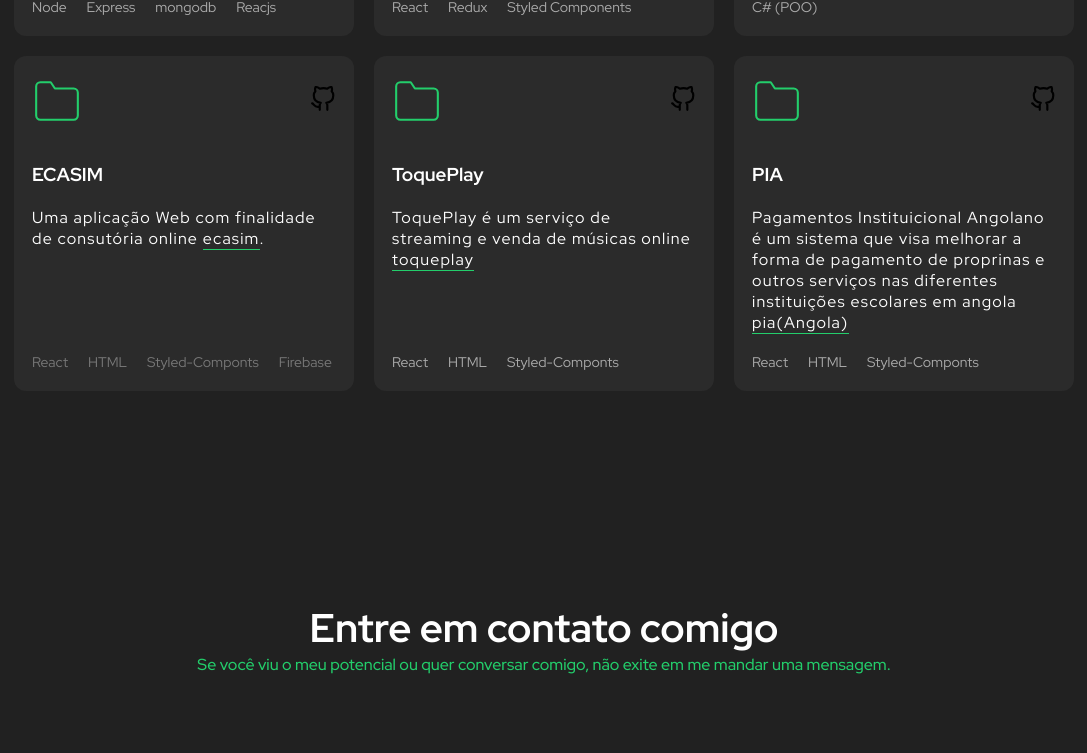
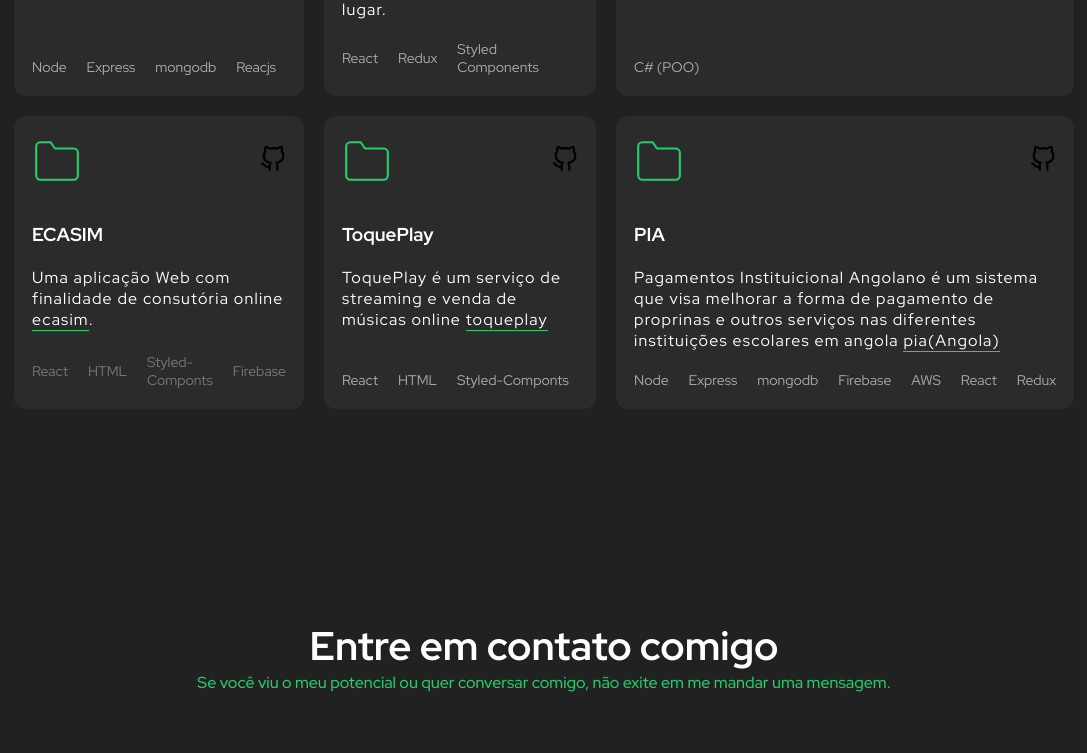
Before and after one commit to kambaia/myportfolio, a React (Create React App) app: page / in a window 1280 px wide. Shown: the part 1964-2717 px from the top of the page, without its empty margins (96-1183 px from the left). Built offline with nearby package versions, Linux system fonts and the light colour scheme.

Commit message:
PUT MOR TECHNOLOGY

```diff
--- a/src/components/Portfolio/Portfolio.tsx
+++ b/src/components/Portfolio/Portfolio.tsx
@@ -155,9 +155,13 @@ export function Portfolio(){
           </div>
           <footer>
             <ul className="tech-list">
+              <li>Node</li>
+              <li>Express</li>
+              <li>mongodb</li>
+              <li>Firebase</li>
+              <li>AWS</li>
               <li>React</li>
-              <li>HTML</li>
-              <li>Styled-Componts</li>
+              <li>Redux</li>
             </ul>
           </footer>
         </div>
```
